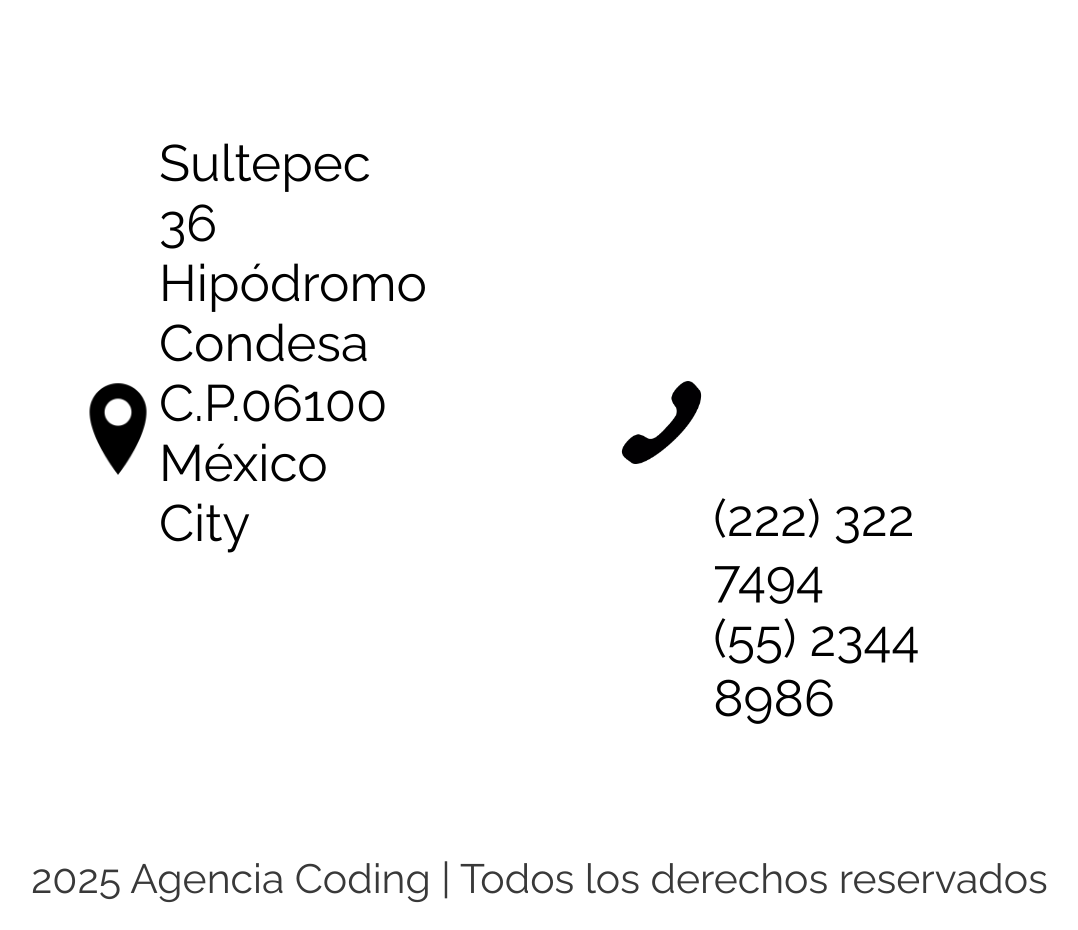
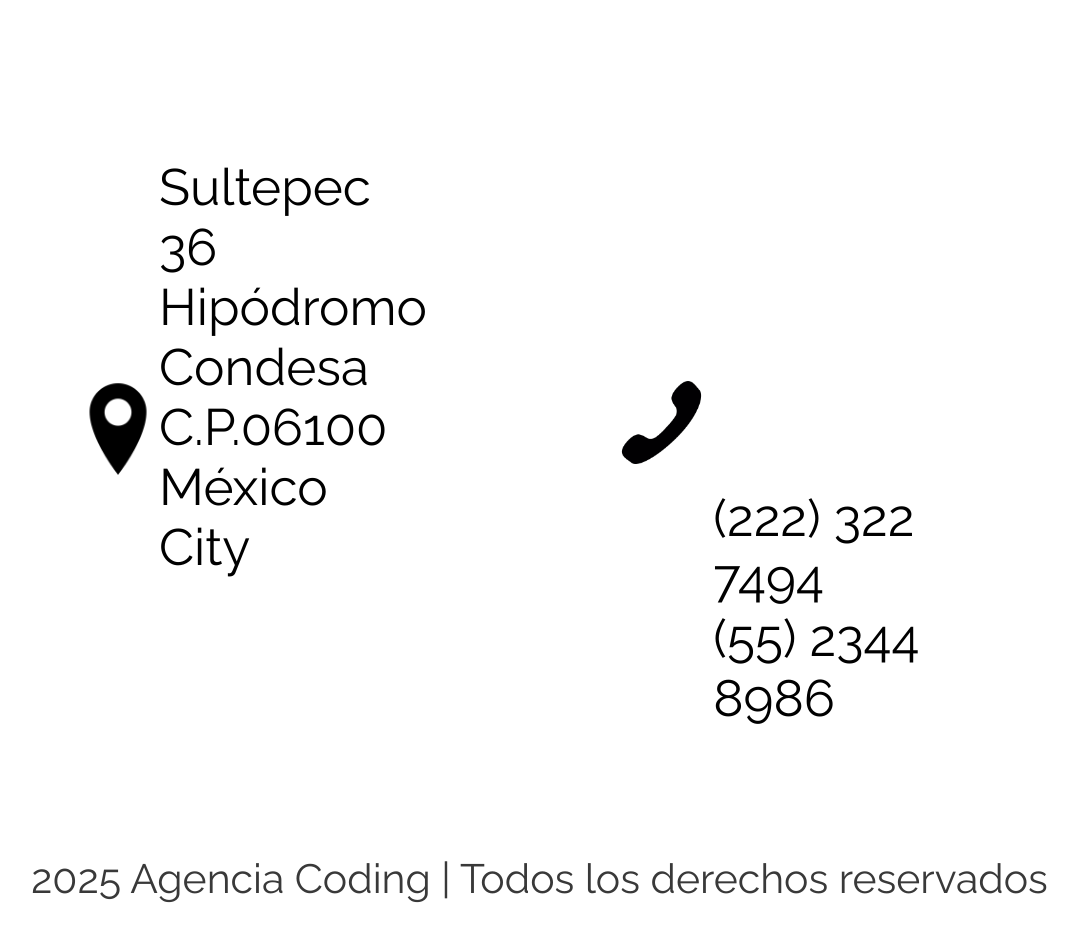
Before and after one commit to CodingMexico/coding, a plain HTML site: page index.html in a window 1280 px wide. Shown: the part 4260-5190 px from the top of the page, without its empty margins (97-1175 px from the left). Drawn offline with Linux system fonts and the light colour scheme.

Commit message:
Update index.html

```diff
--- a/index.html
+++ b/index.html
@@ -99,7 +99,7 @@ font-family: "Concert One", sans-serif; font-weight: 400; font-style: normal; --
   #footer1p1 {position: relative; top: 5.5vh; left: 26.3vw; font-size: 14.6vw; font-family: "Concert One", sans-serif; font-weight: 400; font-style: normal;}
   #footer1p2 {position: relative; top: 8vh; left: 7vw ; font-size: 6.666vw; font-weight: 600; }
   #footer1p3 {position: relative; top: 12.8vh; left: 7vw; font-size: 4vw ; width: 85vw;}
-  #footer1p4 {position: relative; top: 14vh; left: 20vw; font-size: 4vw; width: 21vw;}
+  #footer1p4 {position: relative; top: 17vh; left: 20vw; font-size: 4vw; width: 21vw;}
   #footer1p5 {position: relative; top: -5vh; left: 63.3vw; font-size: 4vw; width: 20vw;}
   #footer1p6 {position: relative; top: 10.7vh; left: 10vw; font-size: 3.2vw; color: #393939;}
 
```
